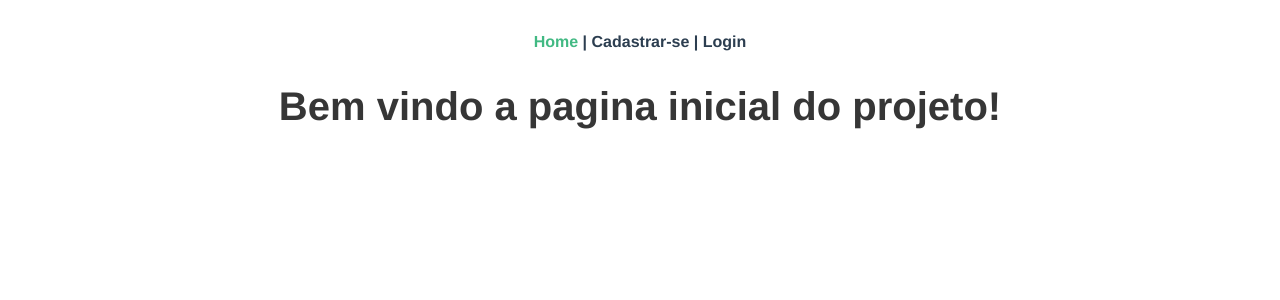
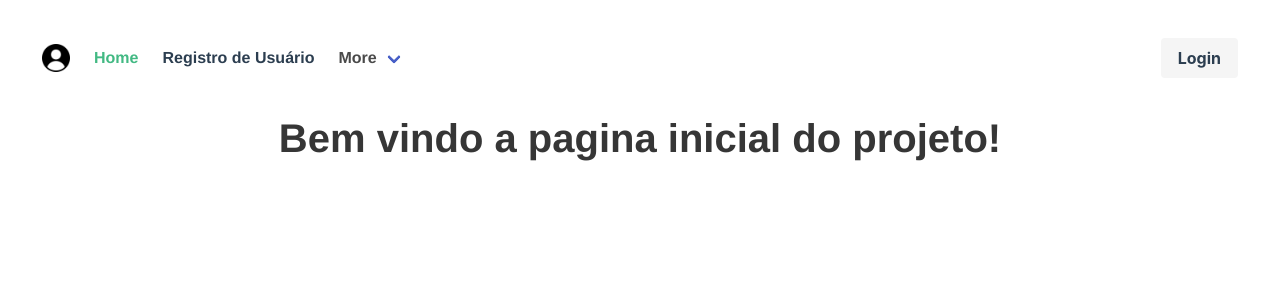
Before and after one commit to devliborio/user-system, a Vue app: page / in a window 1280 px wide. Shown: the top 300 px of the page. Built offline with nearby package versions, Linux system fonts and the light colour scheme.

Commit message:
Criando navbar com Bulma

```diff
--- a/src/App.vue
+++ b/src/App.vue
@@ -1,10 +1,51 @@
 <template>
   <div id="app">
-    <nav>
-      <a><router-link to="/">Home</router-link> | </a>
-      <a><router-link to="/register">Cadastrar-se</router-link> | </a>
-      <a><router-link to="/login">Login</router-link></a>
-    </nav>
+
+    <nav class="navbar" role="navigation" aria-label="main navigation">
+
+         <div class="navbar-brand">
+            <a class="navbar-item" href="/"><img src="./assets/logo_v1.png" width="" height="500"></a>
+
+            <a role="button" class="navbar-burger" aria-label="menu" aria-expanded="false" data-target="navbarBasicExample">
+              <span aria-hidden="true"></span>
+              <span aria-hidden="true"></span>
+              <span aria-hidden="true"></span>
+            </a>
+        </div>
+
+  <div id="navbarBasicExample" class="navbar-menu">
+    <div class="navbar-start">
+      <a class="navbar-item"><router-link to="/">Home</router-link></a>
+      <a class="navbar-item"><router-link to="/register">Registro de Usuário</router-link></a>
+
+      <div class="navbar-item has-dropdown is-hoverable">
+        <a class="navbar-link">More</a>
+
+        <div class="navbar-dropdown">
+          <!-- <a class="navbar-item">About</a>
+          <a class="navbar-item">Jobs</a>
+          <a class="navbar-item">Contact</a>
+          <hr class="navbar-divider">
+          <a class="navbar-item">Report an issue</a> -->
+        </div>
+
+      </div>
+
+    </div>
+
+    <div class="navbar-end">
+
+      <div class="navbar-item">
+        <div class="buttons">
+          <!-- <a class="button is-primary"><strong>Sign up</strong></a> -->
+          <button class="button is-light"><router-link to="/login">Login</router-link></button>
+        </div>
+      </div>
+
+    </div>
+
+  </div>
+</nav>
     <router-view />
   </div>
 </template>
```
